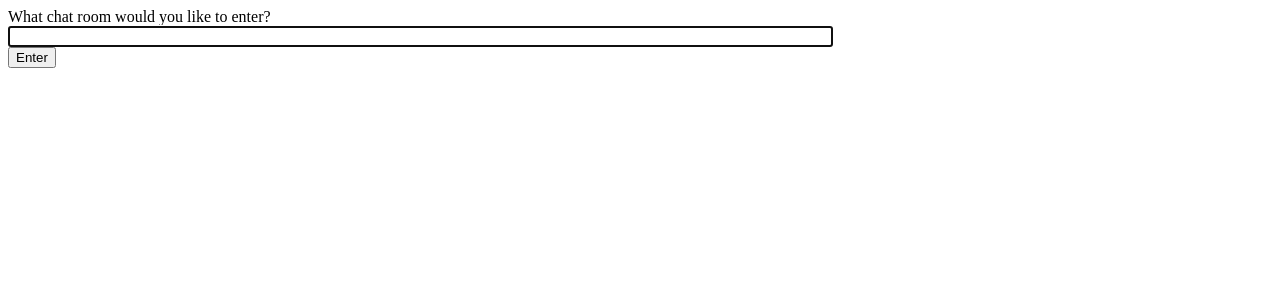
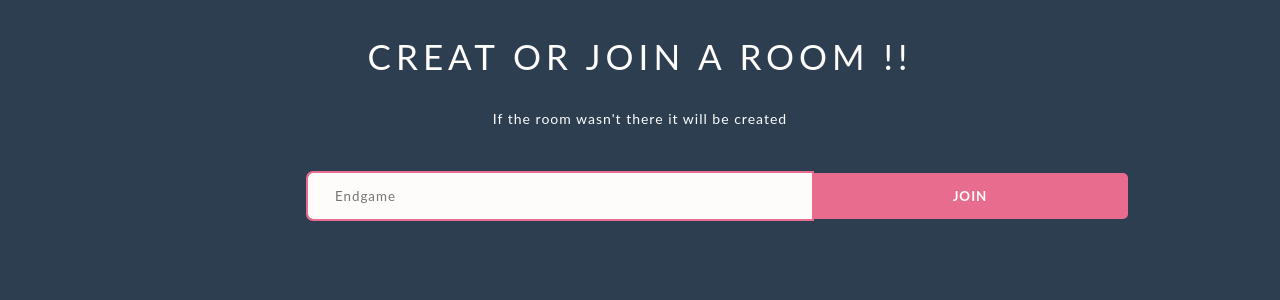
Before and after one commit to ChanBong/FanClubPortal, a Django app: template fanportal/chat/templates/chat/index.html in a window 1280 px wide. Shown: the top 300 px of the page. Run offline with Django 3.2, Linux system fonts and the light colour scheme; the template is opened without the code that fills it, so the values that code supplies are empty.

Commit message:
Work on chat model now

```diff
--- a/fanportal/blog/templates/blog/base.html
+++ b/fanportal/blog/templates/blog/base.html
@@ -34,7 +34,7 @@
             <!-- Navbar Right Side -->
             <div class="navbar-nav">
               {% if user.is_authenticated %}
-              <a class="nav-item nav-link" href="{% url 'post-create' %}">Join Room</a>
+              <a class="nav-item nav-link" href="{% url 'chat:index' %}">Join Room</a>
               <a class="nav-item nav-link" href="{% url 'post-create' %}">Create Post</a>
               <a class="nav-item nav-link" href="{% url 'profile' %}">Profile</a>
               <a class="nav-item nav-link" href="{% url 'logout' %}">Logout</a>
--- a/fanportal/blog/views.py
+++ b/fanportal/blog/views.py
@@ -1,6 +1,7 @@
 from django.shortcuts import render, get_object_or_404
 from django.contrib.auth.mixins import LoginRequiredMixin, UserPassesTestMixin
 from .models import Post
+from users.models import Profile
 from django.contrib.auth.models import User
 from django.views.generic import (
     ListView,
@@ -40,13 +41,14 @@ class PostListView(ListView):
 
 
 class UserPostView(ListView):
-    model = Post
+    model = Post, Profile
     template_name = 'blog/user_post.html'
     context_object_name = 'posts'
     paginate_by = 5
 
     def get_queryset(self):
         user = get_object_or_404(User, username=self.kwargs.get('username'))
+        #profile = get_object_or_404(Profile, bio=self.kwargs.get('bio'))
         return Post.objects.filter(author=user).order_by('-date_posted')
 
 
--- a/fanportal/chat/templates/chat/index.html
+++ b/fanportal/chat/templates/chat/index.html
@@ -3,12 +3,113 @@
 <html>
 <head>
     <meta charset="utf-8"/>
-    <title>Chat Rooms</title>
+    <title>Join Room</title>
+
+<style>
+
+
+body {
+  background: #2c3e50;
+  font-family: 'Lato', sans-serif;
+  color: #FDFCFB;
+  text-align: center;
+}
+
+
+form {
+  width: 450px;
+  margin: 17% auto;
+}
+
+
+.header {
+  font-size: 35px;
+  text-transform: uppercase;
+  letter-spacing: 5px;
+}
+
+
+.description {
+  font-size: 14px;
+  letter-spacing: 1px;
+  line-height: 1.3em;
+  margin: -2px 0 45px;
+}
+
+
+.input {
+  display: flex;
+  align-items: center;
+}
+
+
+.button {
+  height: 44px;
+  border: none;
+}
+
+
+#room-name-input {
+  width: 75%;
+  background: #FDFCFB;
+  font-family: inherit;
+  color: #737373;
+  letter-spacing: 1px;
+  max-width: 500px;
+  text-indent: 5%;
+  margin-left: 300px;
+  border-radius: 5px 0 0 5px;
+}
+
+
+#room-name-submit {
+  width: 25%;
+  height: 46px;
+  background: #E86C8D;
+  font-family: inherit;
+  font-weight: bold;
+  color: inherit;
+  letter-spacing: 1px;
+  border-radius: 0 5px 5px 0;
+  cursor: pointer;
+  transition: background .3s ease-in-out;
+}
+
+
+#submit:hover {
+  background: #d45d7d;
+}
+
+
+input:focus {
+  outline: none;
+  outline: 2px solid #E86C8D;
+  box-shadow: 0 0 2px #E86C8D;
+}
+
+</style>
 </head>
+
 <body>
+
+        <div class="header">
+           <p>Creat or join a room !!</p>
+        </div>
+        <div class="description">
+          <p>If the room wasn't there it will be created</p>
+        </div>
+        <div class="input">
+          <input id="room-name-input" type="text" class="button" name="email" placeholder="Endgame">
+          <input id="room-name-submit" type="submit" class="button"  value="JOIN">
+        </div>
+
+
+<!-- <div class = user_input>
     What chat room would you like to enter?<br/>
-    <input id="room-name-input" type="text" size="100"/><br/>
+    <input id="room-name-input" type="text" width=10px size="50"/><br/>
     <input id="room-name-submit" type="button" value="Enter"/>
+</div> -->
+
 
     <script>
         document.querySelector('#room-name-input').focus();
--- a/fanportal/fanportal/urls.py
+++ b/fanportal/fanportal/urls.py
@@ -7,9 +7,9 @@ from django.conf.urls.static import static
 #from blog import urls as blog_urls
 
 urlpatterns = [
+    path('', include('blog.urls')),
     path('admin/', admin.site.urls),
     path('register/', user_views.register, name='register'),
-    path('blog/', include('blog.urls')),
     path('chat/', include('chat.urls')),
     path('profile/', user_views.profile, name='profile'),
     path('login/', auth_views.LoginView.as_view(template_name='users/login.html'), name='login'),
--- a/fanportal/users/forms.py
+++ b/fanportal/users/forms.py
@@ -23,4 +23,4 @@ class UserUpdateForm(forms.ModelForm):
 class ProfileUpdateForm(forms.ModelForm):
     class Meta:
         model = Profile
-        fields = ['image']
+        fields = ['bio', 'image']
--- a/fanportal/users/models.py
+++ b/fanportal/users/models.py
@@ -6,6 +6,7 @@ from PIL import Image
 class Profile(models.Model):
     user = models.OneToOneField(User, on_delete=models.CASCADE)
 # Can add bio, city, whatever
+    bio = models.TextField(max_length=200, null=True)
     image = models.ImageField(default='default.jpg', upload_to='profile_pics')
 
     def __str__(self):
```
Also changed, not shown: fanportal/blog/templates/blog/user_post.html (+18 -2 lines), fanportal/chat/forms.py (added), fanportal/chat/templates/chat/join_or_creat.html (added), fanportal/chat/views.py (line endings or trailing spaces), fanportal/db.sqlite3, fanportal/media/profile_pics/Screenshot_2021-03-21_163517.png (added), fanportal/users/migrations/0004_profile_bio.py (added), fanportal/users/templates/users/profile.html (line endings or trailing spaces).
